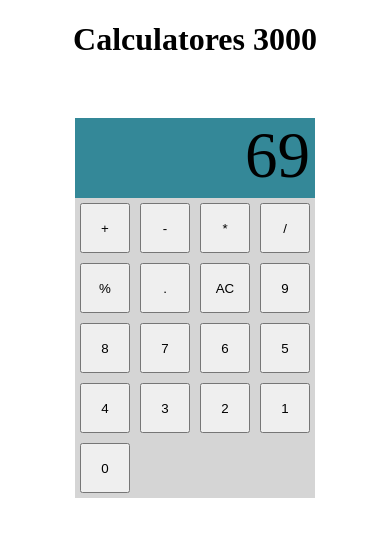
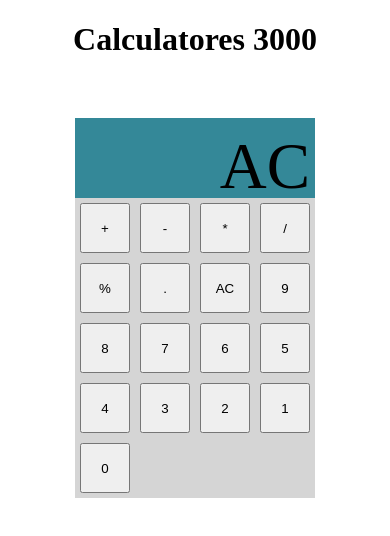
Before and after one commit to QwEekYhyo/js-calculator, a plain HTML site: page index.html in a window 390 px wide. Both pictures are taken after a click on the button "AC". Drawn offline with Linux system fonts and the light colour scheme.

Commit message:
we now have kinda responsive font size in screen AND we can click on buttons

```diff
--- a/script.js
+++ b/script.js
@@ -1,7 +1,17 @@
 const screen = document.getElementById("screen")
 
 function printOnScreen(thing) {
-    screen.innerHTML = "<p>" + String(thing) + "</p>";
+    thing = String(thing)
+    const len = thing.length
+    let fsize
+    if (len <= 7) {
+        fsize = 65
+    } else if (len > 21) {
+        fsize = 22
+    } else {
+        fsize = - 2.7 * len + 72
+    }
+    screen.innerHTML = '<p style="font-size :' + String(fsize) + 'px">' + thing + "</p>";
 }
 
 const op = ["AC", ".", "%", "/", "*", "-", "+"]
@@ -9,8 +19,14 @@ const tchoin = [...Array(10).keys()]
 
 const keys = tchoin.concat(op)
 
-let temp
 const div = document.getElementById("calculator")
 div.innerHTML += keys.reverse().map(k => `<button>${k}</button>`).join("");
 
+let buttons = document.getElementsByTagName("button")
+for (let i in buttons) {
+    buttons[i].onclick = function() {
+        printOnScreen(buttons[i].firstChild.data)
+    }
+}
+
 printOnScreen(69)
--- a/style.css
+++ b/style.css
@@ -11,8 +11,9 @@ h1 {
 }
 
 #screen * {
+    height: 100%;
     float: right;
-    font-size: 65px;
+    line-height: 150%;
     margin: auto;
     margin-right: 5px;
 }
```
